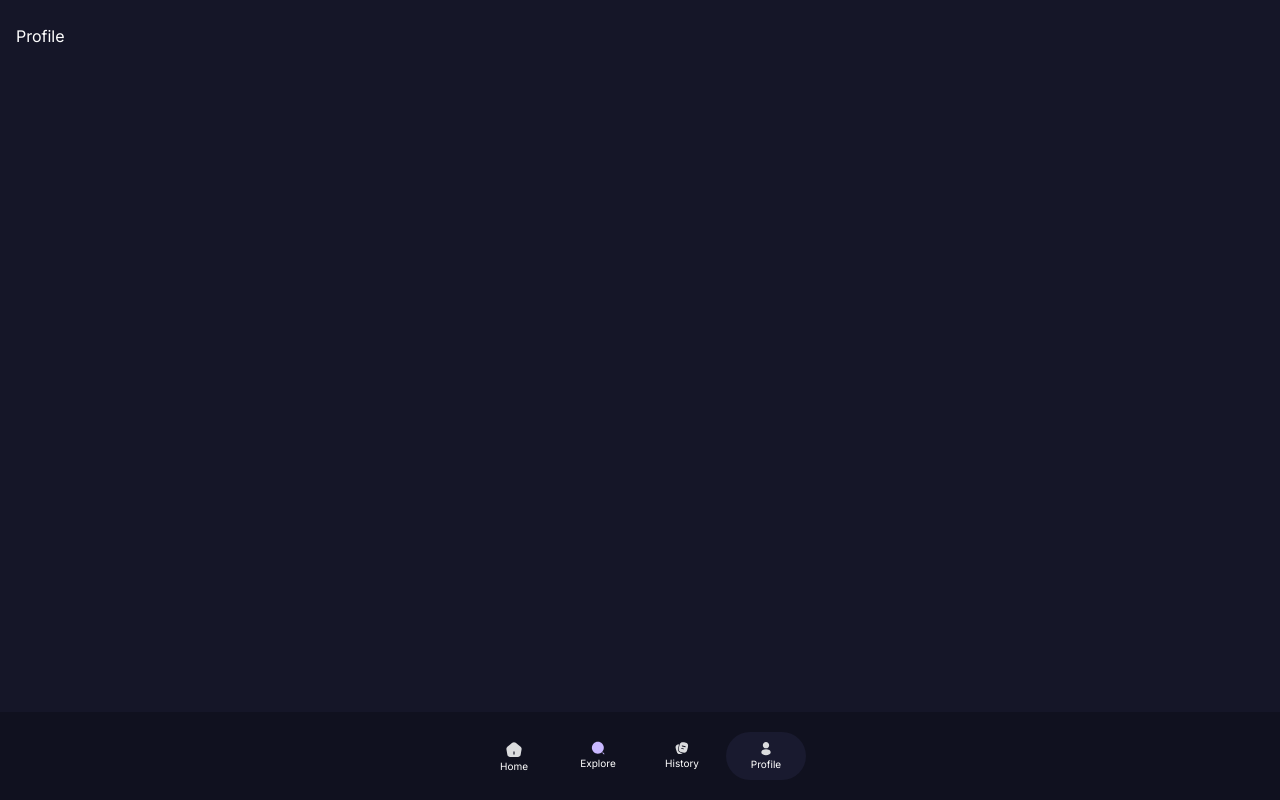
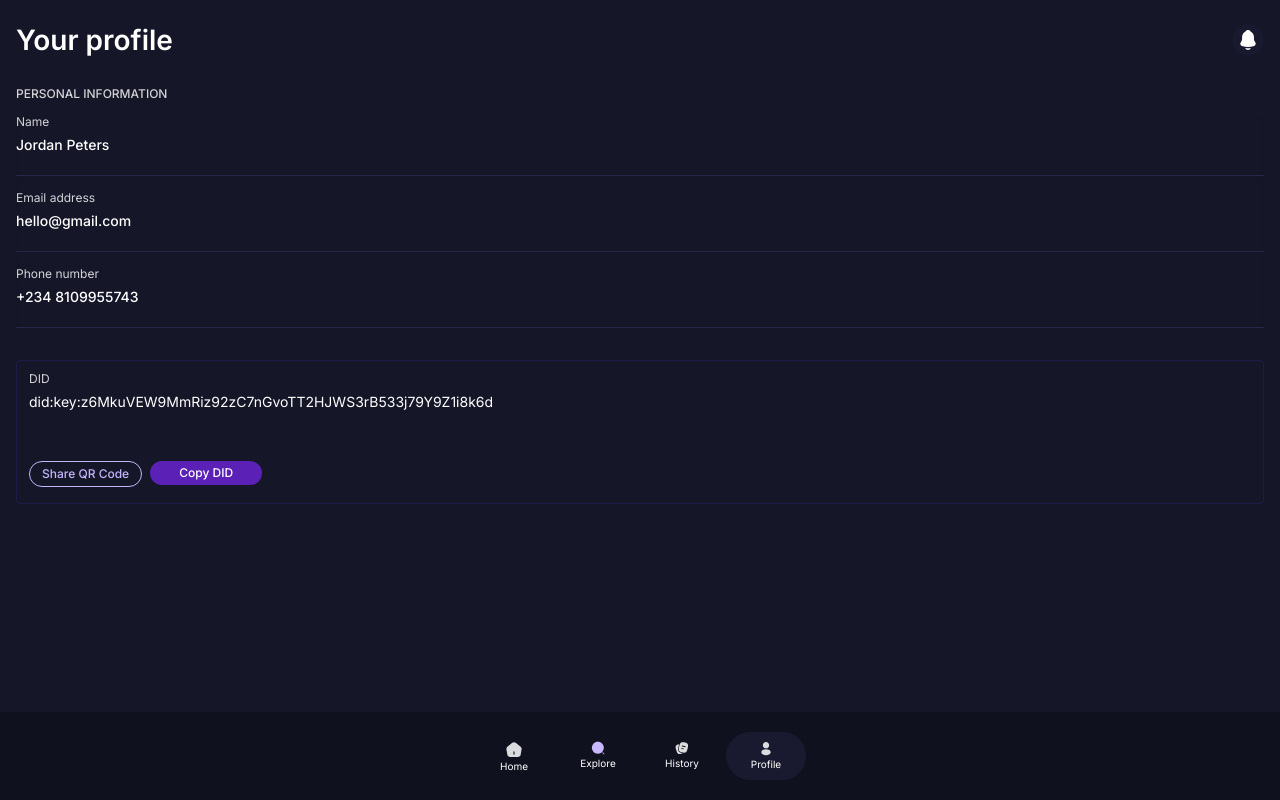
Before and after one commit to Camillarhi/Didconnect, a Next.js app: page /customer/profile in a window 1280 px wide. Built offline with nearby package versions, Linux system fonts and the light colour scheme.

Commit message:
worked on history and profile screens

```diff
--- a/src/app/customer/explore/hotel/[id]/preview/page.tsx
+++ b/src/app/customer/explore/hotel/[id]/preview/page.tsx
@@ -30,7 +30,7 @@ export default function Preview({
       />
       <div className="w-full h-[95vh] mt-6 px-4 pt-6 pb-10 flex-col justify-between items-center inline-flex">
         <div className="self-stretch h-[26.25rem] flex-col justify-start items-start gap-4 flex">
-          <div className="self-stretch h-[164px] pb-4 bg-gray-900 shadow-inner flex-col justify-start items-end gap-4 flex">
+          <div className="self-stretch h-[10.25rem] pb-4 bg-gray-900 shadow-inner flex-col justify-start items-end gap-4 flex">
             <div className="self-stretch justify-start items-start gap-2 inline-flex">
               <CategoryImages />
               <CategoryImages />
@@ -60,7 +60,7 @@ export default function Preview({
               </div>
             </div>
           </div>
-          <div className="self-stretch h-[100px] flex-col justify-start items-start gap-4 flex">
+          <div className="self-stretch h-[6.25rem] flex-col justify-start items-start gap-4 flex">
             <div className="self-stretch justify-between items-center inline-flex">
               <div className="text-zinc-300 text-xs font-medium uppercase leading-none">
                 Schedule
@@ -88,7 +88,7 @@ export default function Preview({
               </div>
             </div>
           </div>
-          <div className="self-stretch h-[124px] flex-col justify-start items-start gap-4 flex">
+          <div className="self-stretch h-[7.75rem] flex-col justify-start items-start gap-4 flex">
             <div className="text-zinc-300 text-xs font-medium uppercase leading-none">
               Pricing
             </div>
--- a/src/app/customer/explore/page.tsx
+++ b/src/app/customer/explore/page.tsx
@@ -11,6 +11,7 @@ export default function Explore() {
   return (
     <CustomerLayout>
       <CustomerWelcomeTab
+      title=" Hello Rita,"
         text="Where would you like to go?"
       />
       <div className=" my-6 flex items-center w-full h-fit gap-x-2">
--- a/src/app/customer/home/page.tsx
+++ b/src/app/customer/home/page.tsx
@@ -11,6 +11,7 @@ export default function Home() {
   return (
     <CustomerLayout>
       <CustomerWelcomeTab
+        title=" Hello Rita,"
         text={
           !isCheckedIn
             ? "How are you doing today?"
--- /dev/null
+++ b/src/app/customer/profile/[did]/page.tsx
@@ -0,0 +1,56 @@
+"use client";
+import MobileGoBack from "@/components/mobileGoBack/mobileGoBack";
+import Image from "next/image";
+import React, { useEffect } from "react";
+
+export default function DIDQr({
+  params: { did },
+}: {
+  params: { did: string };
+}) {
+  useEffect(() => {
+    // Get the current URL
+    const currentUrl = window.location.href;
+
+    // Create a URL object
+    const url = new URL(currentUrl);
+
+    // Get the value of the 'did' parameter
+    const didParam = url.searchParams.get("did");
+
+    // Log the value to the console (you can use it as needed)
+    console.log(didParam);
+  }, []);
+
+  return (
+    <div className="bg-[#151628] text-white px-4 py-6 h-full max-h-full max-w-full overflow-y-auto w-full">
+      <MobileGoBack text={"Your QR Code"} backgroundColor="bg-[#151628]" />
+      <div className=" h-[90vh] w-full mt-6 flex justify-between flex-col">
+        <div>
+          <div className="w-full text-center text-[#DBDCDE] text-sm font-normal leading-tight">
+            Share your QR Code{" "}
+          </div>
+
+          <div className="self-stretch h-[24.75rem] flex-col justify-start items-center gap-6 flex">
+            <div className="w-[12.4375rem] h-[12.4375rem] relative">
+              <Image alt="" src={"/images"} height={199} width={199} />
+            </div>
+            <div className="w-full h-16 flex-col justify-start items-start gap-2 inline-flex">
+              <div className="text-zinc-300 text-xs font-normal leading-none">
+                DID
+              </div>
+              <div className="self-stretch text-white text-sm font-normal leading-tight">
+                {decodeURIComponent(did)}
+              </div>
+            </div>
+          </div>
+        </div>
+        <div className="w-full h-10 cursor-pointer px-6 py-2.5 bg-primary rounded-full flex-col justify-center items-center gap-2.5 inline-flex">
+          <div className="text-center text-white text-sm font-medium capitalize leading-tight">
+            Copy DID
+          </div>
+        </div>
+      </div>
+    </div>
+  );
+}
--- a/src/app/customer/profile/page.tsx
+++ b/src/app/customer/profile/page.tsx
@@ -1,6 +1,73 @@
+import CustomerWelcomeTab from "@/components/customerWelcomeTab/customerWelcomeTab";
 import CustomerLayout from "@/layouts/customer/customerLayout";
+import Link from "next/link";
 import React from "react";
 
 export default function Profile() {
-  return <CustomerLayout>Profile</CustomerLayout>;
+  const did = "did:key:z6MkuVEW9MmRiz92zC7nGvoTT2HJWS3rB533j79Y9Z1i8k6d";
+
+  return (
+    <CustomerLayout>
+      <div className="self-stretch grow shrink basis-0 flex-col justify-start items-start gap-8 flex">
+        <CustomerWelcomeTab title="Your profile" />
+
+        <div className="self-stretch h-full flex-col justify-start items-start gap-4 flex">
+          <div className="text-zinc-300 text-xs font-medium uppercase leading-none">
+            Personal information
+          </div>
+          <div className="self-stretch h-[13.25rem] flex-col justify-start items-start flex">
+            <div className="self-stretch h-[3.75rem] pb-4 border-b border-[#272849] shadow-inner flex-col justify-start items-start gap-2 flex">
+              <div className="text-zinc-300 text-xs font-normal leading-none">
+                Name
+              </div>
+              <div className="text-white text-sm font-medium capitalize leading-tight">
+                Jordan Peters
+              </div>
+            </div>
+            <div className="self-stretch h-[4.75rem] py-4 border-b border-[#272849] shadow-inner flex-col justify-start items-start gap-2 flex">
+              <div className="text-zinc-300 text-xs font-normal leading-none">
+                Email address
+              </div>
+              <div className="text-white text-sm font-medium lowercase leading-tight">
+                hello@gmail.com
+              </div>
+            </div>
+            <div className="self-stretch h-[4.75rem] py-4 border-b border-[#272849] shadow-inner flex-col justify-start items-start gap-2 flex">
+              <div className="text-zinc-300 text-xs font-normal leading-none">
+                Phone number
+              </div>
+              <div className="text-white text-sm font-medium capitalize leading-tight">
+                +234 8109955743
+              </div>
+            </div>
+          </div>
+        </div>
+        <div className="w-full h-36 px-3 pt-3 pb-4 rounded border border-indigo-950 flex-col justify-start items-start gap-6 flex">
+          <div className="self-stretch h-16 flex-col justify-start items-start gap-2 flex">
+            <div className="text-zinc-300 text-xs font-normal leading-none">
+              DID
+            </div>
+            <div className="self-stretch break-all text-white text-sm font-normal leading-tight">
+              {did}
+            </div>
+          </div>
+          <div className="justify-start items-start gap-2 inline-flex">
+            <Link
+              href={`/customer/profile/${did}`}
+              className="px-3 py-1.5 rounded-full border border-violet-300 flex-col justify-center items-center gap-2 inline-flex"
+            >
+              <div className="text-center text-violet-300 text-xs font-medium leading-none">
+                Share QR Code
+              </div>
+            </Link>
+            <div className="w-28 px-3 py-1.5 bg-violet-800 rounded-full flex-col justify-center items-center gap-2.5 inline-flex">
+              <div className="text-center text-white text-xs font-medium leading-none">
+                Copy DID
+              </div>
+            </div>
+          </div>
+        </div>
+      </div>
+    </CustomerLayout>
+  );
 }
--- a/src/components/bookingDetails/bookingDetails.tsx
+++ b/src/components/bookingDetails/bookingDetails.tsx
@@ -7,7 +7,7 @@ export default function BookingDetails() {
         <div className="text-zinc-300 text-xs font-medium uppercase leading-none">
           Schedule
         </div>
-        <div className="self-stretch h-16 pb-4 bg-gray-900 shadow-inner flex-col justify-start items-start gap-2 flex">
+        <div className="self-stretch h-16 pb-4 shadow-inner flex-col justify-start items-start gap-2 flex">
           <div className="self-stretch justify-between items-center inline-flex">
             <div className="text-zinc-300 text-xs font-normal leading-none">
               Check-in
@@ -26,7 +26,7 @@ export default function BookingDetails() {
           </div>
         </div>
       </div>
-      <div className="w-[343px] h-[124px] flex-col justify-start items-start gap-4 inline-flex">
+      <div className="w-full h-[7.75rem] flex-col justify-start items-start gap-4 inline-flex">
         <div className="text-zinc-300 text-xs font-medium uppercase leading-none">
           Pricing
         </div>
--- a/src/components/customerWelcomeTab/customerWelcomeTab.tsx
+++ b/src/components/customerWelcomeTab/customerWelcomeTab.tsx
@@ -4,22 +4,26 @@ import React from "react";
 export default function CustomerWelcomeTab({
   hotelName,
   text,
+  title,
 }: {
   hotelName?: string;
   text?: string;
+  title: string;
 }) {
   return (
-    <div className=" h-[3.75rem] flex items-center w-full justify-between">
+    <div className=" h-fit flex w-full justify-between">
       <div className=" w-[18.9375rem] text-[1.75rem] font-semibold leading-8">
-        Hello Rita,
+        {title}
+        {text && (
           <div className="w-full">
             <span className="text-[#DBDCDE] text-sm font-normal leading-tight">
               {text} <br />
             </span>
             <span className="text-white text-sm font-medium capitalize leading-tight">
-            {hotelName&& ` ${hotelName}?`}
+              {hotelName && ` ${hotelName}?`}
             </span>
           </div>
+        )}
       </div>
       <div className=" bg-[#191A2F] rounded-full h-8 w-8 flex justify-center items-center">
         <Image
```
Also changed, not shown: src/app/customer/history/page.tsx (+25 -1 lines), public/assets/svgs/coming-soon.svg (added). Lines whose indentation alone changed are shown as unchanged.
